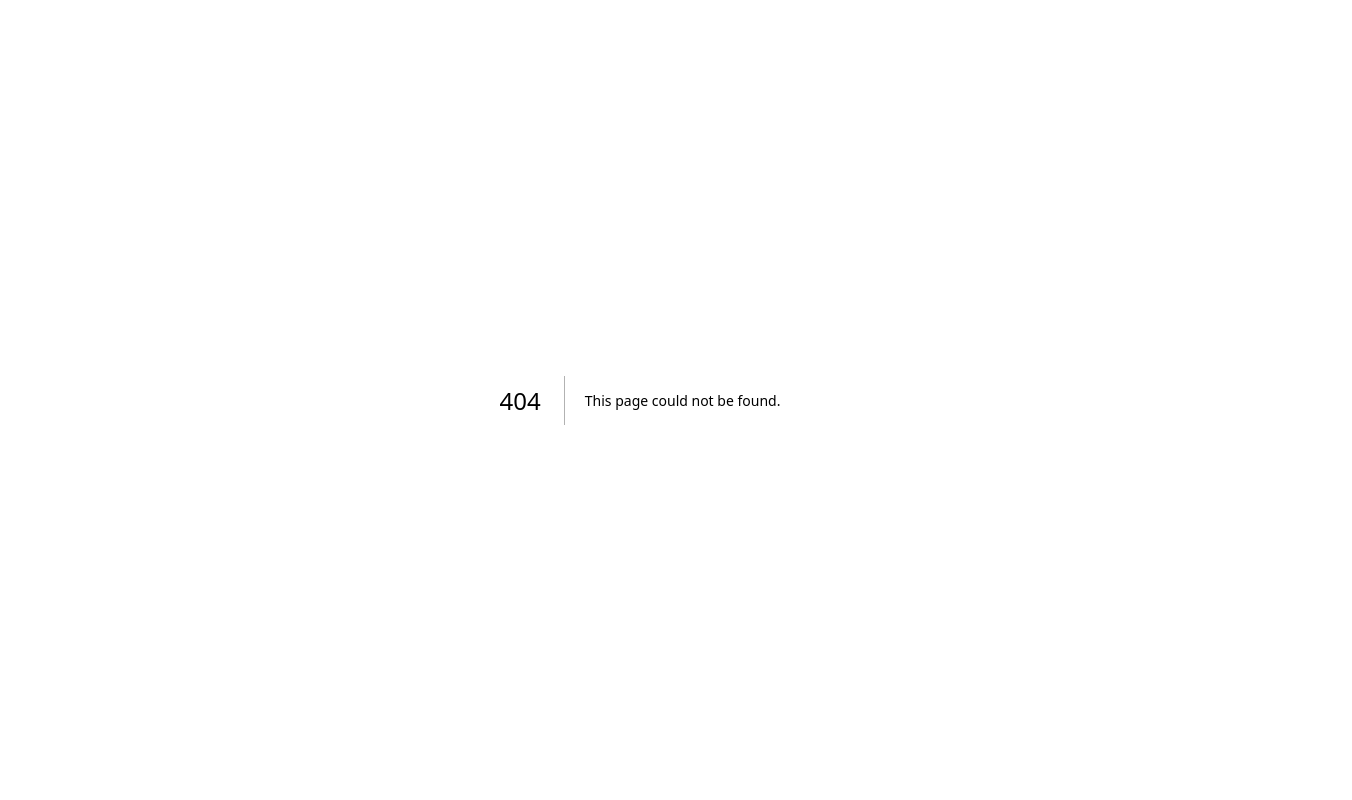
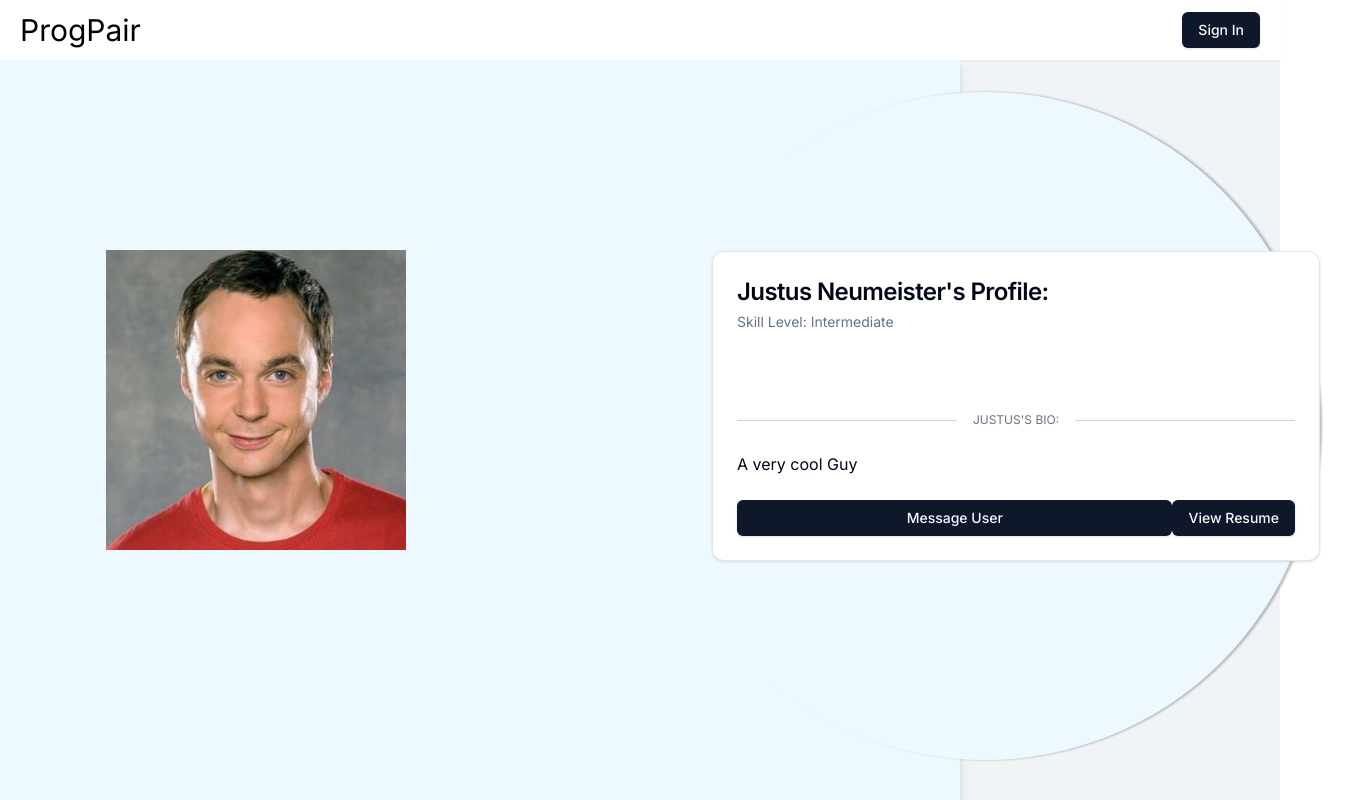
Before and after one commit to phill52/PairProj, a Next.js app: page /view-profile in a window 1280 px wide. Before the commit this address had no page. Shown: the whole page, 1352 px wide, since content can reach past the window. Built offline with nearby package versions, Linux system fonts and the light colour scheme; no server answers.

Commit message:
view-profile page and component

```diff
--- /dev/null
+++ b/app/view-profile/components/view-profile.tsx
@@ -0,0 +1,94 @@
+"use client";
+import { Button } from "@/components/ui/button";
+import {
+  Card,
+  CardContent,
+  CardDescription,
+  CardFooter,
+  CardHeader,
+  CardTitle,
+} from "@/components/ui/card";
+import {
+  Form,
+  FormControl,
+  FormField,
+  FormItem,
+  FormLabel,
+} from "@/components/ui/form";
+import { Icons } from "@/components/ui/icons";
+import { Input } from "@/components/ui/input";
+import { createClientSupabase } from "@/utils/supabase/client";
+import { zodResolver } from "@hookform/resolvers/zod";
+import { useRouter } from "next/navigation";
+import { useForm } from "react-hook-form";
+import * as z from "zod";
+
+type UserProfile = {
+  first_name: string;
+  last_name: string;
+  bio: string;
+  skill_level: string;
+  resume_location: string;
+  avatar_location: string;
+  email: string;
+};
+
+const SampleUserProfile: UserProfile = {
+  first_name: "Justus",
+  last_name: "Neumeister",
+  bio: "A very cool Guy",
+  skill_level: "Intermediate",
+  resume_location: "./images/profile.jpg",
+  avatar_location: "./images/profile.jpg",
+  email: "jneumeis@stevens.edu",
+};
+
+export function ViewProfile() {
+  const supabase = createClientSupabase();
+  const router = useRouter();
+
+  return (
+    <Card>
+      <CardHeader className="space-y-1">
+        <CardTitle className="text-2xl">
+          {SampleUserProfile.first_name} {SampleUserProfile.last_name}'s Profile:
+        </CardTitle>
+
+        <CardDescription className="pb-4">
+          Skill Level: {SampleUserProfile.skill_level}
+        </CardDescription>
+      </CardHeader>
+      <CardContent className="grid gap-4">
+        <div className="grid gap-2">
+          {/* Add content as needed */}
+        </div>
+        <div className="grid gap-2">
+          {/* Add content as needed */}
+        </div>
+        <div className="relative my-4">
+          <div className="absolute left-0 right-0 top-1/2 -translate-y-1/2 transform">
+            <div className="flex items-center justify-center">
+              <div className="flex-grow border-t border-gray-300"></div>
+              <span className="bg-white px-4 text-xs uppercase text-gray-500">
+                {SampleUserProfile.first_name}'s Bio:
+              </span>
+              <div className="flex-grow border-t border-gray-300"></div>
+            </div>
+          </div>
+        </div>
+        <div className="grid grid-cols-2 gap-6">
+          {/* Display user bio or other relevant information */}
+          {SampleUserProfile.bio}
+        </div>
+      </CardContent>
+      <CardFooter>
+        <Button className="w-full" type="submit">
+          Message User
+        </Button>
+		<Button  type="submit">
+          View Resume
+        </Button>
+      </CardFooter>
+    </Card>
+  );
+}
--- /dev/null
+++ b/app/view-profile/page.tsx
@@ -0,0 +1,49 @@
+import { ViewProfile } from "./components/view-profile";
+import { Button } from "@/components/ui/button";
+import Image from "next/image";
+
+export default function Page() {
+  return (
+    <div
+      className="flex flex-col h-screen"
+      style={{ backgroundColor: "#F0F4F7" }}
+    >
+      <div className="flex justify-between items-center px-5 py-3 bg-white shadow-sm">
+        <div className="text-3xl">ProgPair</div>
+        <a href="/login">
+          <Button>Sign In</Button>
+        </a>
+      </div>
+      <span className="hidden md:block">
+        <div
+          className="absolute top-0 left-0 h-screen w-3/4 drop-shadow-lg"
+          style={{
+            top: "3.75rem",
+            backgroundColor: "#EEF9FF",
+            height: "calc(100vh - 3.75rem)",
+          }}
+          id="line"
+        ></div>
+        <div
+          className="absolute left-1/3 ml-56 mt-8 w-full aspect-[1] md:max-w-[668px] rounded-full drop-shadow-[3px_0_1px_rgba(0,0,0,0.25)]"
+          style={{ backgroundColor: "#EEF9FF" }}
+          id="circle"
+        ></div>
+        <Image
+          src="/images/profile.jpg"
+          alt="create account background"
+          width={300}
+          height={200}
+          className="absolute top-1/2 transform -translate-x-1/2 -translate-y-1/2"
+          style={{ left: "20%" }}
+        />
+      </span>
+
+      <div className="flex flex-col items-center justify-center h-screen">
+        <div className="w-full max-w-2xl p-8 rounded-lg md:translate-x-1/2 md:-mt-12 md:ml-20 sm: -mt-40">
+          <ViewProfile />
+        </div>
+      </div>
+    </div>
+  );
+}
```
